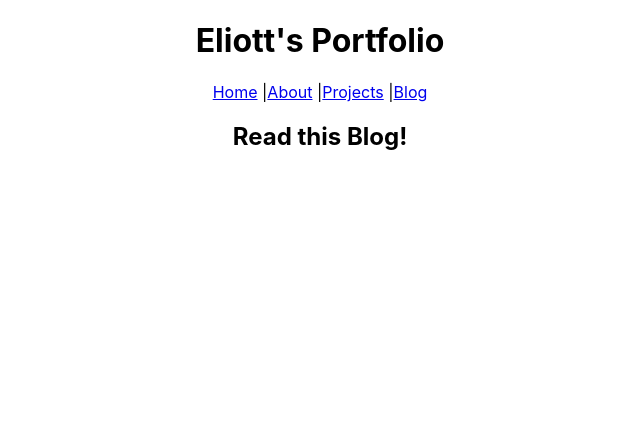
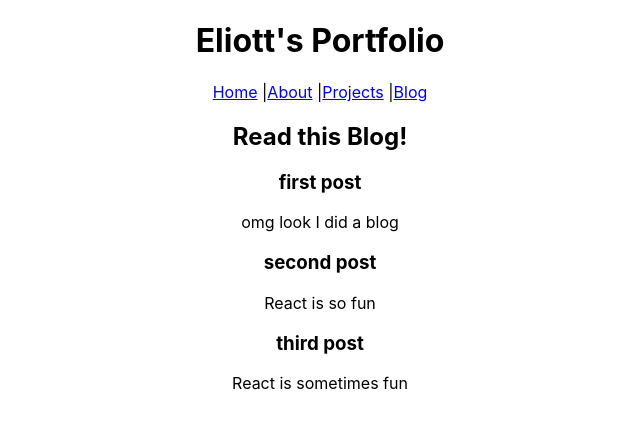
Before and after one commit to WDI-SEA/react-router-portfolio, a React (Create React App) app: page /blog in a window 1280 px wide. Shown: the top 428 px of the page, without its empty margins (320-960 px from the left). Built offline with nearby package versions, Linux system fonts and the light colour scheme.

Commit message:
All components now render

```diff
--- a/src/Blog.js
+++ b/src/Blog.js
@@ -1,8 +1,19 @@
-import React from 'react';
+import React, { useState } from 'react';
+import Post from "./Post.js";
 
 const Blog = () => {
+    const [postsContent, setPostsContent] = useState([
+        {title: "first post", text: "omg look I did a blog"},
+        {title: "second post", text: "React is so fun"},
+        {title: "third post", text: "React is sometimes fun"}
+    ])
     return (
-        <h2>Read this Blog!</h2>
+        <div>
+            <h2>Read this Blog!</h2>
+            {postsContent.map(post => (
+                <Post postInfo={post} />
+            ))}
+        </div>
     )
 }
 export default Blog;
--- a/src/Post.js
+++ b/src/Post.js
@@ -1,8 +1,11 @@
 import React from 'react';
 
-const Post = () => {
+const Post = (props) => {
     return (
-        <h3>I'm a child of the Blog</h3>
+        <div>
+            <h3>{props.postInfo.title}</h3>
+            <p>{props.postInfo.text}</p>
+        </div>
     )
 }
 export default Post;
```
